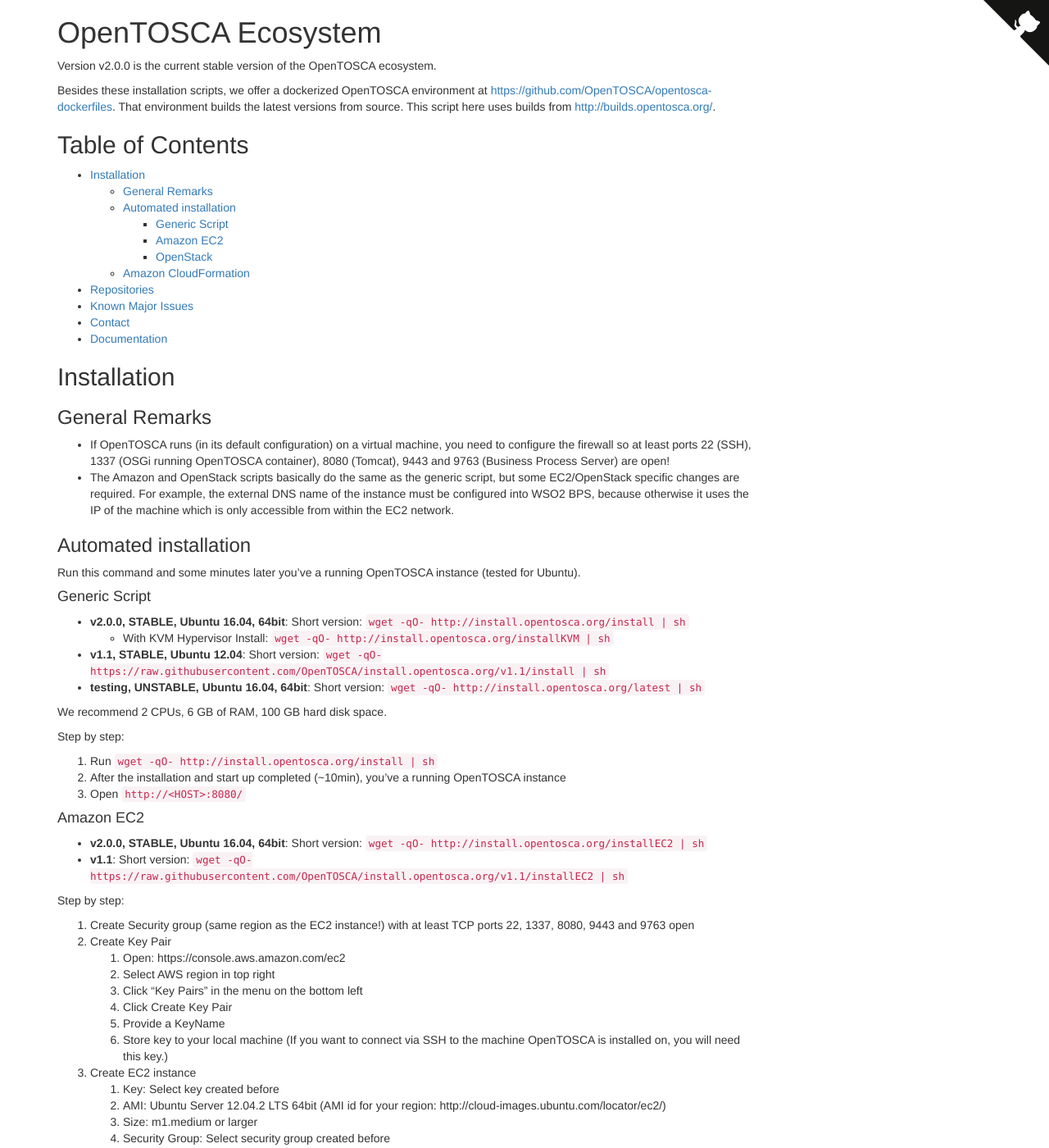
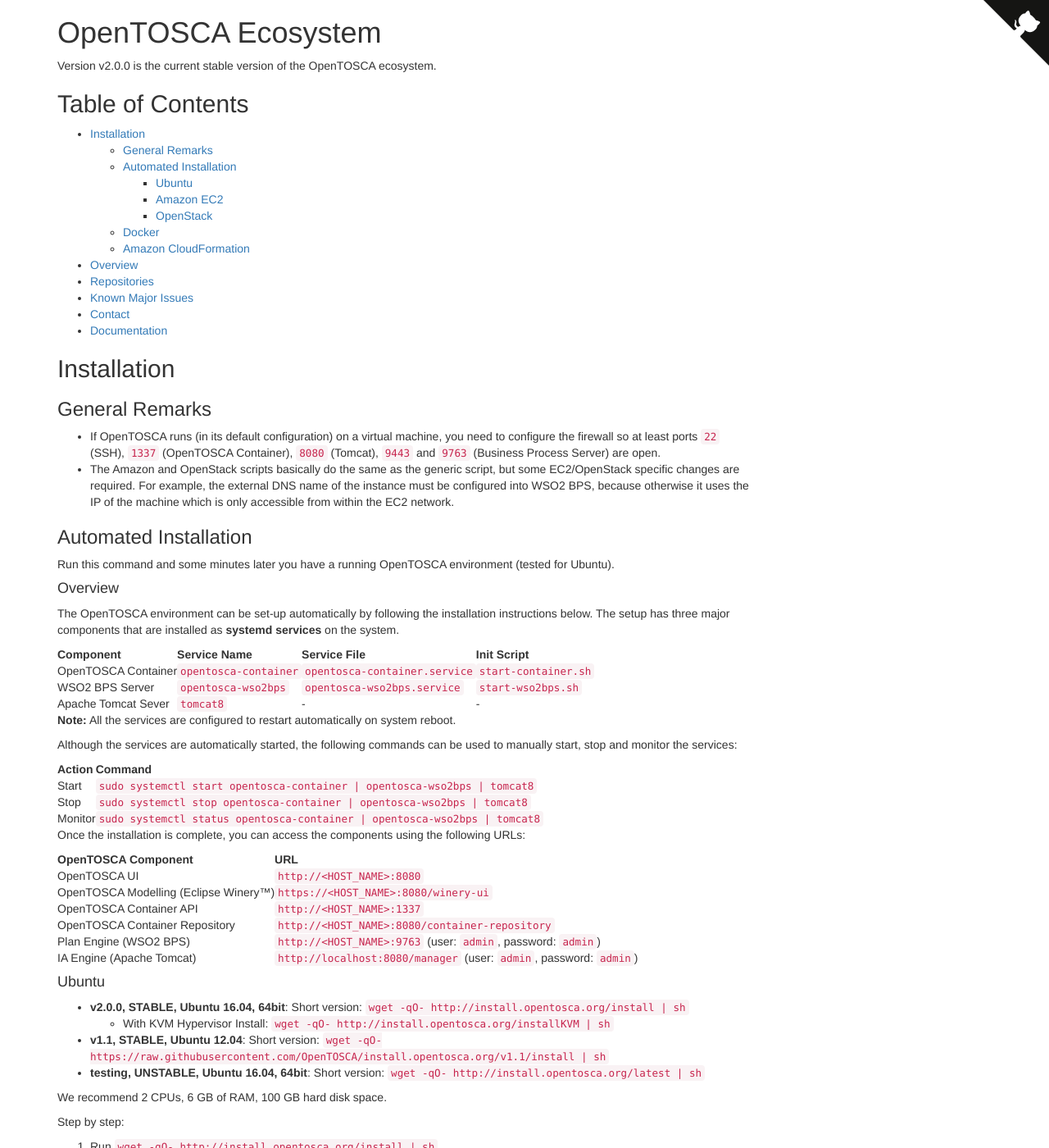
Before and after one commit to OpenTOSCA/install.opentosca.org, a Jekyll site: the page built from index.md, in a window 1280 px wide and 1400 px high. Shown: the whole window at 82% size. Built offline with Jekyll 4.4.1, drawn with Linux system fonts in a browser that asks for light colours; comment, search, counter and statistics services are not loaded; our own code applies the rules of GitHub Pages for plain Markdown files; some of the changed text lies outside the part shown.

Commit message:
Update installation instructions

```diff
--- a/index.md
+++ b/index.md
@@ -5,21 +5,19 @@
 
 Version v2.0.0 is the current stable version of the OpenTOSCA ecosystem.
 
-Besides these installation scripts, we offer a dockerized OpenTOSCA environment at <https://github.com/OpenTOSCA/opentosca-dockerfiles>.
-That environment builds the latest versions from source.
-This script here uses builds from <http://builds.opentosca.org/>.
-
 ## Table of Contents
 
 <!-- toc -->
 
 - [Installation](#installation)
   * [General Remarks](#general-remarks)
-  * [Automated installation](#automated-installation)
-    + [Generic Script](#generic-script)
+  * [Automated Installation](#automated-installation)
+    + [Ubuntu](#ubuntu)
     + [Amazon EC2](#amazon-ec2)
     + [OpenStack](#openstack)
+  * [Docker](#docker)
   * [Amazon CloudFormation](#amazon-cloudformation)
+- [Overview](#overview)
 - [Repositories](#repositories)
 - [Known Major Issues](#known-major-issues)
 - [Contact](#contact)
@@ -31,17 +29,49 @@
 
 ### General Remarks
 
-* If OpenTOSCA runs (in its default configuration) on a virtual machine, you need to configure the firewall so at least ports 22 (SSH), 1337 (OSGi running OpenTOSCA container), 8080 (Tomcat), 9443 and 9763 (Business Process Server) are open!
+* If OpenTOSCA runs (in its default configuration) on a virtual machine, you need to configure the firewall so at least ports `22` (SSH), `1337` (OpenTOSCA Container), `8080` (Tomcat), `9443` and `9763` (Business Process Server) are open.
 * The Amazon and OpenStack scripts basically do the same as the generic script, but some EC2/OpenStack specific changes are required.
   For example, the external DNS name of the instance must be configured into WSO2 BPS, because otherwise it uses the IP of the machine which is only accessible from within the EC2 network.
 
 
-### Automated installation
+### Automated Installation
 
-Run this command and some minutes later you've a running OpenTOSCA instance (tested for Ubuntu).
+Run this command and some minutes later you have a running OpenTOSCA environment (tested for Ubuntu).
+
+#### Overview
+
+The OpenTOSCA environment can be set-up automatically by following the installation instructions below.
+The setup has three major components that are installed as **systemd services** on the system.
+
+| Component | Service Name | Service File | Init Script |
+|:------------------- |:--- |:------ |:------ |
+| OpenTOSCA Container | `opentosca-container` | `opentosca-container.service` | `start-container.sh` |
+| WSO2 BPS Server | `opentosca-wso2bps` | `opentosca-wso2bps.service` | `start-wso2bps.sh` |
+| Apache Tomcat Sever | `tomcat8` | - | - |
+
+**Note:** All the services are configured to restart automatically on system reboot.
+
+Although the services are automatically started, the following commands can be used to manually start, stop and monitor the services:
+
+| Action | Command |
+|:------ |:------- |
+| Start | `sudo systemctl start opentosca-container | opentosca-wso2bps | tomcat8` |
+| Stop | `sudo systemctl stop opentosca-container | opentosca-wso2bps | tomcat8` |
+| Monitor| `sudo systemctl status opentosca-container | opentosca-wso2bps | tomcat8` |
+
+Once the installation is complete, you can access the components using the following URLs:
+
+| OpenTOSCA Component |	URL |
+|:------------------- |:--- |
+| OpenTOSCA UI | `http://<HOST_NAME>:8080` |
+| OpenTOSCA Modelling (Eclipse Winery™) | `https://<HOST_NAME>:8080/winery-ui` |
+| OpenTOSCA Container API | `http://<HOST_NAME>:1337` |
+| OpenTOSCA Container Repository| `http://<HOST_NAME>:8080/container-repository` |
+| Plan Engine (WSO2 BPS)| `http://<HOST_NAME>:9763` (user: `admin`, password: `admin`) |
+| IA Engine (Apache Tomcat) | `http://localhost:8080/manager` (user: `admin`, password: `admin`) |
 
 
-#### Generic Script
+#### Ubuntu
 
 - **v2.0.0, STABLE, Ubuntu 16.04, 64bit**: Short version: `wget -qO- http://install.opentosca.org/install | sh`
   - With KVM Hypervisor Install: `wget -qO- http://install.opentosca.org/installKVM | sh`
@@ -54,7 +84,7 @@
 
 1. Run `wget -qO- http://install.opentosca.org/install | sh`
 1. After the installation and start up completed (~10min), you've a running OpenTOSCA instance
-1. Open `http://<HOST>:8080/`
+1. Open `http://<HOST>:8080`
 
 
 #### Amazon EC2
@@ -106,6 +136,27 @@
     1. Open `http://<publicDNS>:8080/`
 
 
+### Docker
+
+The following steps will help you set-up a dockerized environment for OpenTOSCA.
+Beside of this installation script, there is a Docker Compose configuration available at <https://github.com/OpenTOSCA/opentosca-docker> that can be used to set up a pure development environment.
+
+- **testing, UNSTABLE, Ubuntu 16.04, 64bit**: Short version: `wget -qO- http://install.opentosca.org/install-opentosca-docker | sh`
+
+Wait a few seconds, then open the [OpenTOSCA user interface](http://localhost:8088).
+
+| OpenTOSCA Component | URL | GitHub | Docker Hub |
+|:------------------- |:--- |:------ |:---------- |
+| OpenTOSCA UI | `http://<HOST_NAME>:8088` | [Link](https://github.com/OpenTOSCA/ui) | [Link](https://hub.docker.com/r/opentosca/ui) |
+| OpenTOSCA Modelling (Eclipse Winery™) | `http://<HOST_NAME>:8080` | [Link](https://github.com/OpenTOSCA/winery) | [Link](https://hub.docker.com/r/opentosca/winery) |
+| OpenTOSCA Container API | `http://<HOST_NAME>:1337` | [Link](https://github.com/OpenTOSCA/container) | [Link](https://hub.docker.com/r/opentosca/container) |
+| OpenTOSCA Container Repository | `http://<HOST_NAME>:8081` | [Link](https://github.com/OpenTOSCA/winery) | [Link](https://hub.docker.com/r/opentosca/winery) |
+| Plan Engine (WSO2 BPS) | `http://<HOST_NAME>:9763`<br>(user: `admin`, password: `admin`) | [Link](https://github.com/OpenTOSCA/engine-plan) | [Link](https://hub.docker.com/r/opentosca/engine-plan) |
+| IA Engine (Apache Tomcat) | `http://<HOST_NAME>:8090/manager`<br>(user: `admin`, password: `admin`) | [Link](https://github.com/OpenTOSCA/engine-ia) | [Link](https://hub.docker.com/r/opentosca/engine-ia) |
+
+You can check the status of the different containers by using the _Portainer_ Management UI at <http://HOST_NAME:9000>.
+
+
 ### Amazon CloudFormation
 
 * **testing** Short version: [CloudFormation Template](http://install.opentosca.org/cloudformation.template)
@@ -131,24 +182,16 @@
 
 Our main components are:
 
-* OpenTOSCA container - TOSCA runtime: https://github.com/OpenTOSCA/container
-* OpenTOSCA UI - the new UI for the container: https://github.com/OpenTOSCA/ui
-* <s>Vinothek - OpenTOSCA self-service portal: https://github.com/OpenTOSCA/vinothek</s> - replaced by OpenTOSCA UI
-* <s>Landing page of OpenTOSCA container: https://github.com/OpenTOSCA/ui-root</s> - replaced by OpenTOSCA UI
-* <s>Admin Page of OpenTOSCA container: https://github.com/OpenTOSCA/ui-admin</s> - replaced by OpenTOSCA UI
-* Winery: https://github.com/eclipse/winery
+* OpenTOSCA UI - UI for the OpenTOSCA Runtime: https://github.com/OpenTOSCA/ui
+* OpenTOSCA Container - an open-source, TOSCA-compliant runtime: https://github.com/OpenTOSCA/container
+* OpenTOSCA Modelling Tool (Eclipse Winery™): https://github.com/OpenTOSCA/winery
 
-
-## Known Major Issues
-
-* OpenTOSCA Container
-    * Restart of container not possible
-    * The Partner Link role of the Build & Management Plans must be named “client”.
 
 ## Contact
 
 If you need support, contact us at <opentosca@iaas.uni-stuttgart.de>.
 
+
 ## Documentation
 
 * [OpenTOSCA Documentation, Publications, Videos, Presentations](http://www.opentosca.org)
```
